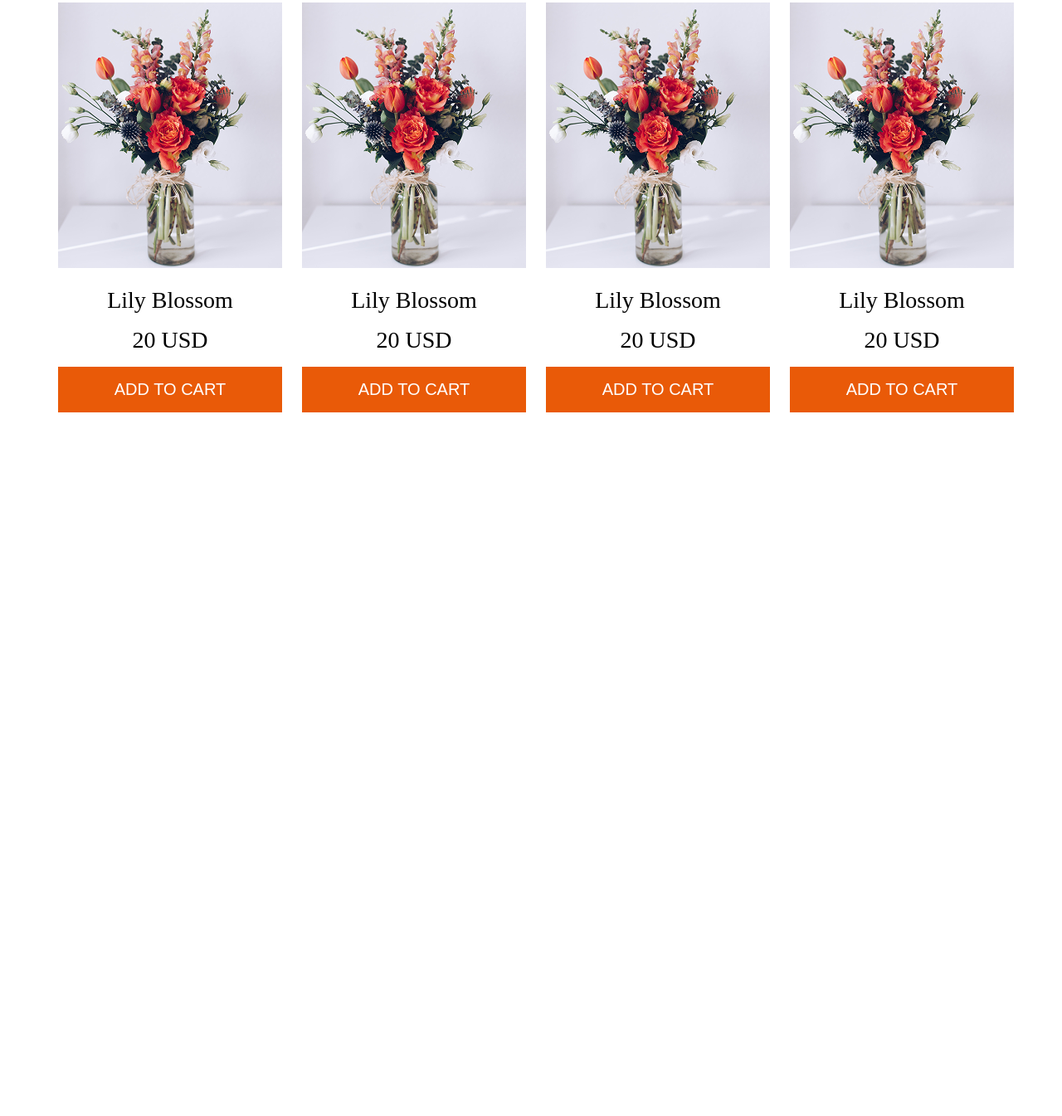
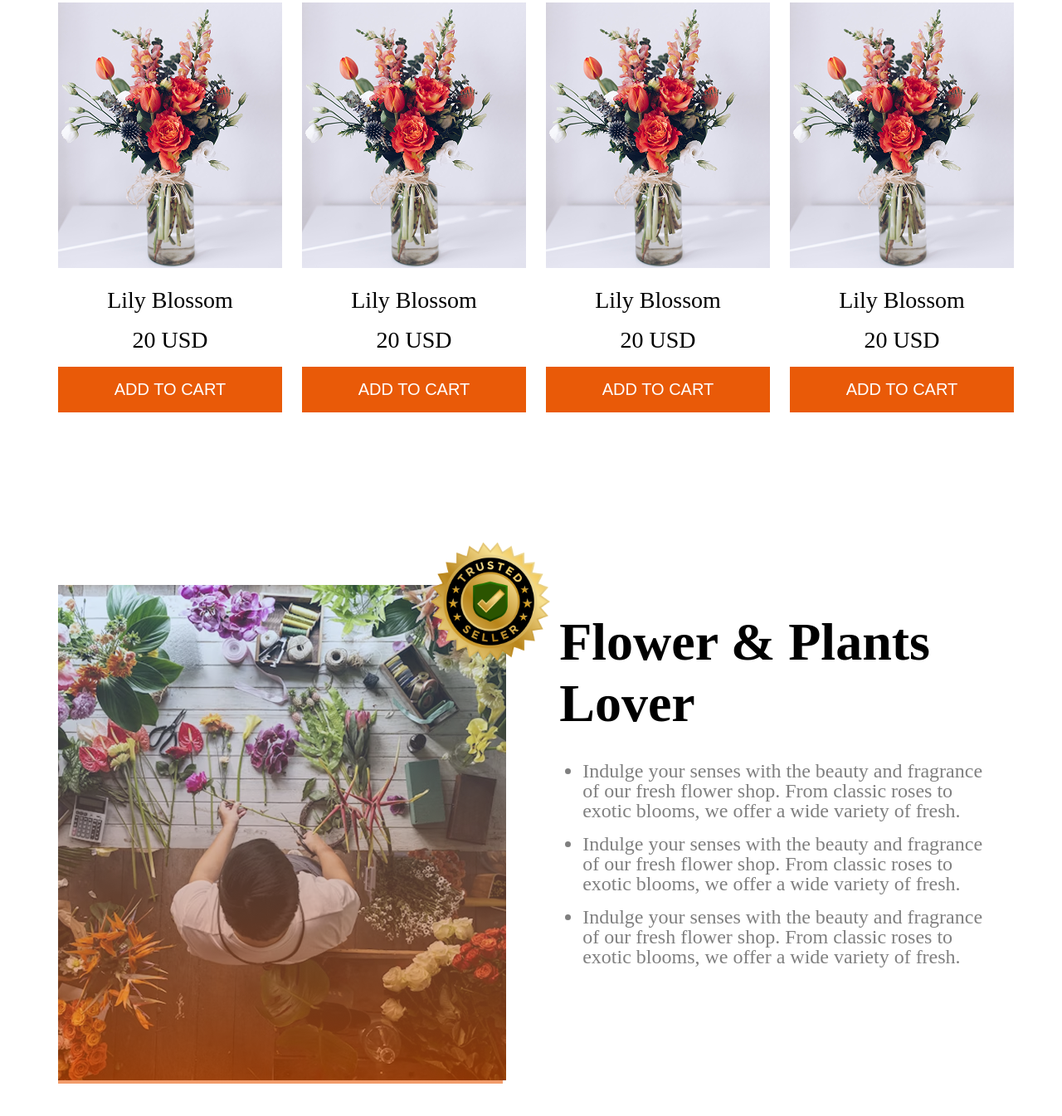
Before and after one commit to HasibulHRony/responsive-flowers-shop, a plain HTML site: page index.html in a window 1280 px wide. Shown: the part 1439-2784 px from the top of the page at 83% size. Before the commit the page ends 1952 px from the top, so only its background shows below. Drawn offline with Linux system fonts and the light colour scheme.

Commit message:
planet lovers section done

```diff
--- a/index.html
+++ b/index.html
@@ -134,6 +134,29 @@
                 </div>
             </div>
         </section>
+
+        <!-- planet lovers section -->
+        <section class="planet-lovers">
+            <div class="lovers-image">
+                <figure class="gradient-fig">
+                    <img class="gradient-image" src="./assets/flower-store.png" alt="">
+                </figure>
+                <figure id="batch-figure">
+                    <img id="batch-image" src="./assets/trusted-badge.png" alt="">
+                </figure>
+            </div>
+            <div class="lovers-comments">
+                <h2 class="comments-heading">Flower & Plants Lover</h2>
+                <ul>
+                    <li class="dark-p">Indulge your senses with the beauty and fragrance of our fresh flower shop.
+                        From classic roses to exotic blooms, we offer a wide variety of fresh.</li>
+                    <li class="dark-p">Indulge your senses with the beauty and fragrance of our fresh flower shop.
+                        From classic roses to exotic blooms, we offer a wide variety of fresh.</li>
+                    <li class="dark-p">Indulge your senses with the beauty and fragrance of our fresh flower shop.
+                        From classic roses to exotic blooms, we offer a wide variety of fresh.</li>
+                </ul>
+            </div>
+        </section>
     </main>
     <footer>
 
--- a/styles/style.css
+++ b/styles/style.css
@@ -39,7 +39,7 @@ main {
 }
 
 .dark-h {
-    color: rgb(0, 0, 0)
+    color: rgb(0, 0, 0);
 }
 
 h2 {
@@ -137,6 +137,55 @@ h1 {
     display: grid;
     grid-template-columns: repeat(4, 1fr);
     gap: 1.5rem;
+    margin-bottom: 12rem;
+}
+
+/* plants lovers comment section */
+.planet-lovers {
+    display: flex;
+    justify-content: space-between;
+    margin-bottom: 4rem;
+}
+
+.lovers-image,
+.lovers-comments {
+    max-width: 47%;
+}
+
+.lovers-comments>ul {
+    padding-left: 1.75rem;
+}
+
+.lovers-comments>ul>li {
+    margin-bottom: 1rem;
+}
+
+.comments-heading {
+    font-size: 64px;
+    margin: 2rem 0;
+}
+
+
+.lovers-image {
+    position: relative;
+}
+
+.gradient-fig {
+    background: linear-gradient(180.00deg, rgba(103, 171, 234, 0.24), rgba(233, 90, 8, 0.6) 100%);
+}
+
+/* batch logo */
+#batch-figure {
+    max-width: 200px;
+    max-height: 200px;
+    position: absolute;
+    right: -85px;
+    top: -80px;
+}
+
+#batch-image {
+    width: 100%;
+    height: 100%;
 }
 
 /* mobile responsive */
@@ -146,7 +195,8 @@ h1 {
     nav,
     .banner figure,
     .banner-description,
-    .our-plants {
+    .our-plants,
+    .planet-lovers {
         max-width: 95vw;
         margin: 2rem auto;
     }
@@ -188,14 +238,42 @@ h1 {
     .plants-container {
         grid-template-columns: repeat(2, 1fr);
         gap: 0.5rem;
+        margin-bottom: 2rem;
     }
 
     .plant>figure {
         max-width: 47vw;
     }
 
-    .plant>figure>img {
-        max-width: 95%;
+    .plant>figure>img,
+    .gradient-image {
+        width: 100%;
     }
 
+    /* planet-lovers section */
+    .planet-lovers {
+        flex-direction: column;
+    }
+
+    .comments-heading {
+        font-size: 2rem;
+        margin: 2rem 0;
+    }
+
+    .gradient-fig{
+        width: 95vw;
+    }
+
+    /* batch figure */
+    #batch-figure {
+        display: none;
+    }
+
+    .lovers-comments{
+        max-width: 95vw;
+    }
+
+    .lovers-comments>ul {
+        padding-left: 1rem;
+    }
 }
```
